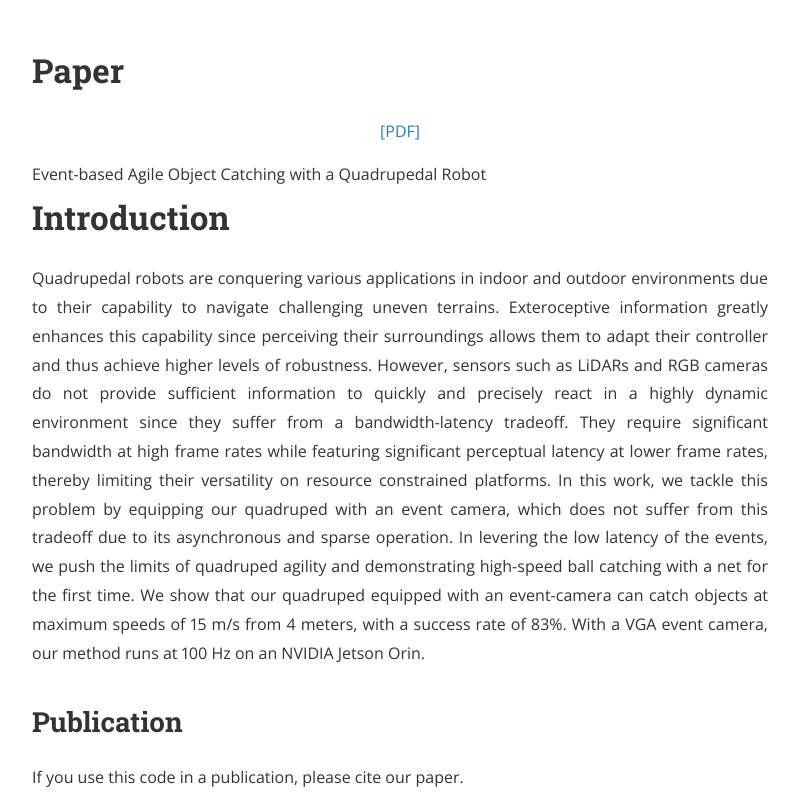
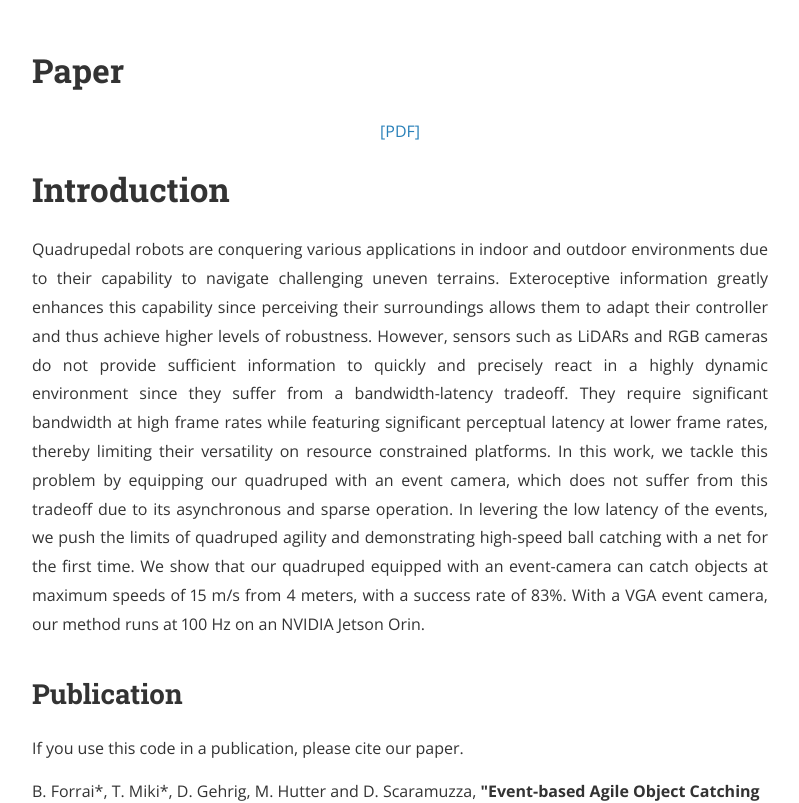
Before and after one commit to uzh-rpg/event-based_object_catching_anymal, a Jekyll site: the page built from index.html, in a window 1280 px wide and 900 px high, scrolled down 457 px, cut to the strip 97-900 px from the top of the window. Shown: the whole strip, without its empty margins (240-1039 px from the left). Built offline with Jekyll 4.4.1, drawn with Linux system fonts in a browser that asks for light colours; nearby versions of some CDN libraries.

Commit message:
remove some text

```diff
--- a/index.html
+++ b/index.html
@@ -29,7 +29,6 @@ enabled: true
             <!--<a href="https://youtu.be/opbFE6OsAeA">[YouTube]</a>
       <a href="https://github.com/uzh-rpg/aegnn/">[Code]</a> -->
     </p>
-    Event-based Agile Object Catching with a Quadrupedal Robot
     <h1 id="headings">Introduction</h1>
     <p style="text-align: justify">
       Quadrupedal robots are conquering various applications in indoor and outdoor
```
